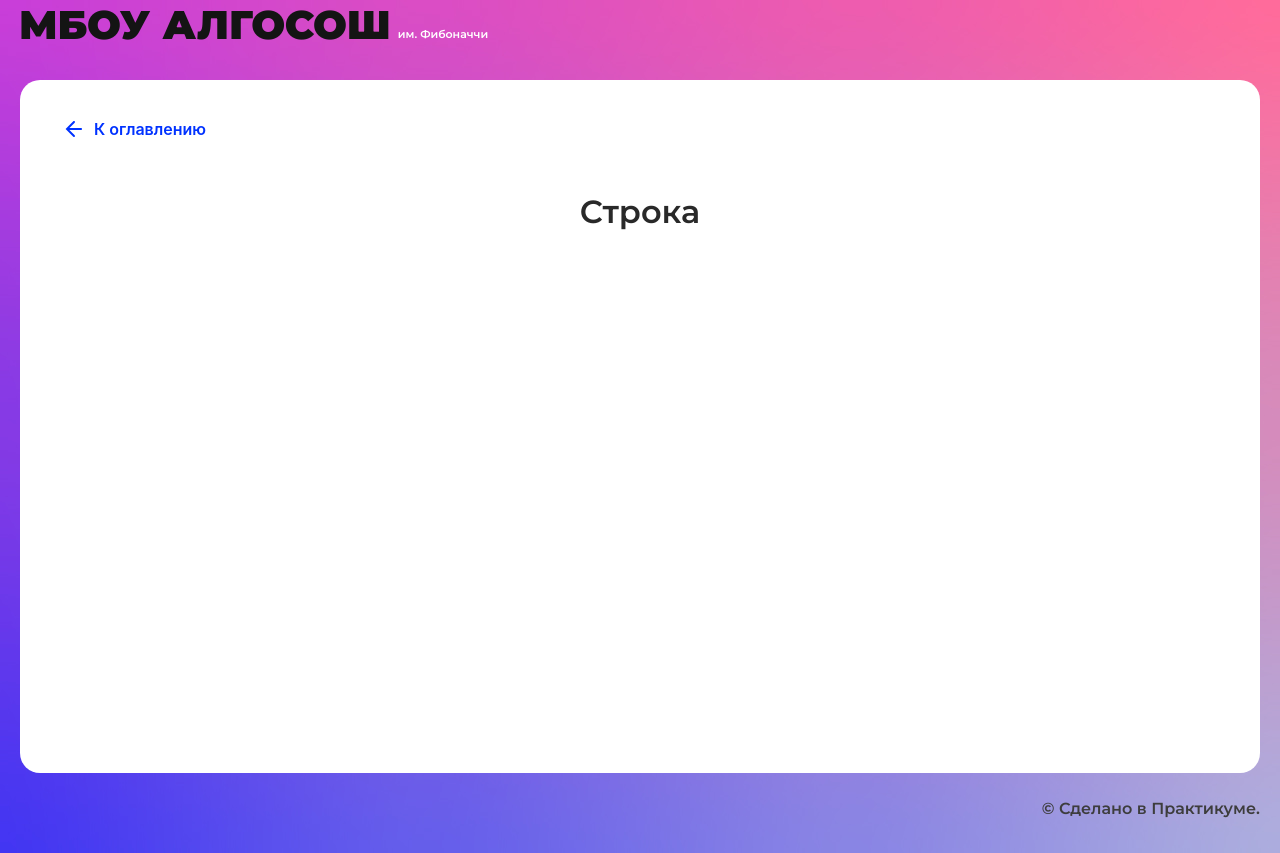
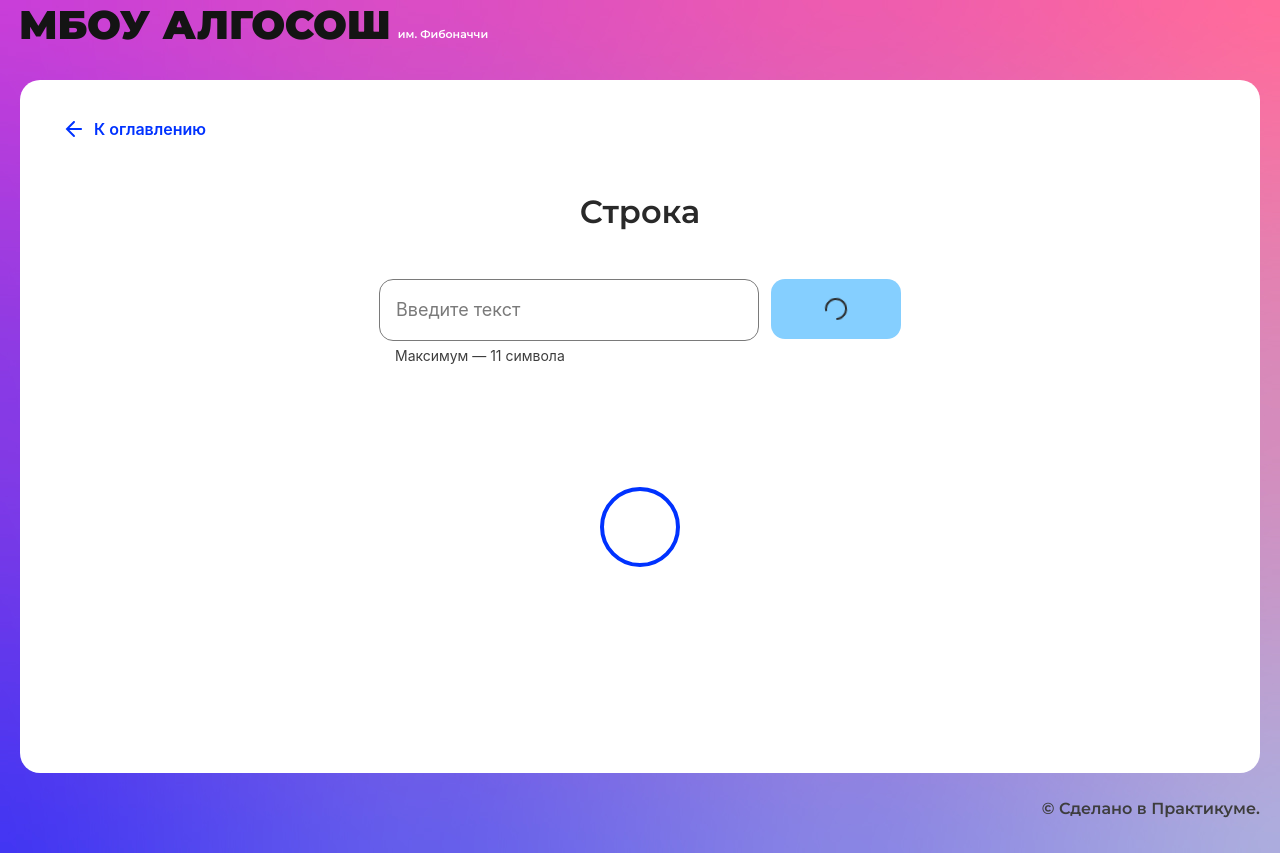
Before and after one commit to BKonstantine/algososh, a React (Create React App) app: page /recursion in a window 1280 px wide. Built offline with nearby package versions, Linux system fonts and the light colour scheme.

Commit message:
style: добавить стили и разметку для компонента string

```diff
--- /dev/null
+++ b/src/components/string/string.module.css
@@ -0,0 +1,14 @@
+.form {
+  margin: 0 auto;
+  max-width: 522px;
+  display: flex;
+  gap: 12px;
+}
+
+.symbolList {
+  margin: 120px 0 0 0;
+  padding: 0;
+  display: flex;
+  justify-content: center;
+  gap: 16px;
+}
--- a/src/components/string/string.tsx
+++ b/src/components/string/string.tsx
@@ -1,10 +1,31 @@
-import React from "react";
+import { ChangeEvent, FC, useState } from "react";
+import style from "./string.module.css";
 import { SolutionLayout } from "../ui/solution-layout/solution-layout";
+import { Input } from "../ui/input/input";
+import { Button } from "../ui/button/button";
+import { Circle } from "../ui/circle/circle";
 
-export const StringComponent: React.FC = () => {
+export const StringComponent: FC = () => {
+  const [inputValue, setInputValue] = useState("");
+
+  const onChange = (e: ChangeEvent<HTMLInputElement>) => {
+    setInputValue(e.target.value);
+  };
+
   return (
-    <SolutionLayout title="Строка">
-
+    <SolutionLayout title="Строка" extraClass={style.container}>
+      <form className={style.form}>
+        <Input
+          maxLength={11}
+          isLimitText
+          onChange={onChange}
+          value={inputValue}
+        />
+        <Button text="Развернуть" isLoader />
+      </form>
+      <ul className={style.symbolList}>
+        <Circle />
+      </ul>
     </SolutionLayout>
   );
 };
```
